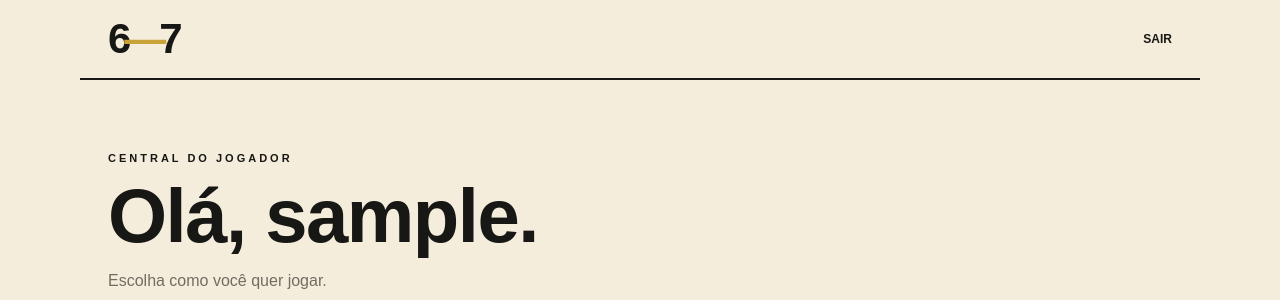
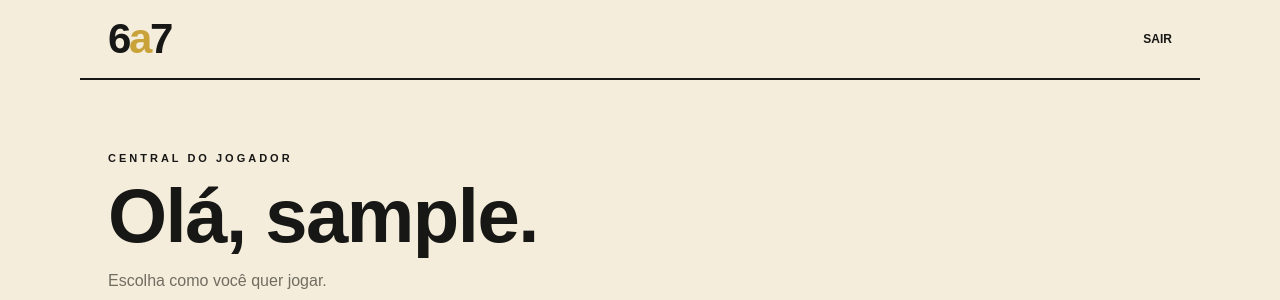
Before and after one commit to trupe-HyZs/6-a-7, a Flask app: page /dashboard in a window 1280 px wide. Shown: the top 300 px of the page. Run offline with Flask 3, Linux system fonts and the light colour scheme; the visitor is signed in with stand-in values (Sample User, id 1).

Commit message:
fix: padroniza marca 6 a 7 no dashboard

```diff
--- a/templates/dashboard.html
+++ b/templates/dashboard.html
@@ -8,7 +8,7 @@
 </head>
 <body class="dashboard-page">
   <header class="topbar">
-    <div class="brand-mark small">6<span>—</span>7</div>
+    <div class="brand-mark small">6 <span>a</span> 7</div>
     <a class="logout" href="{{ url_for('logout') }}">SAIR</a>
   </header>
 
```
